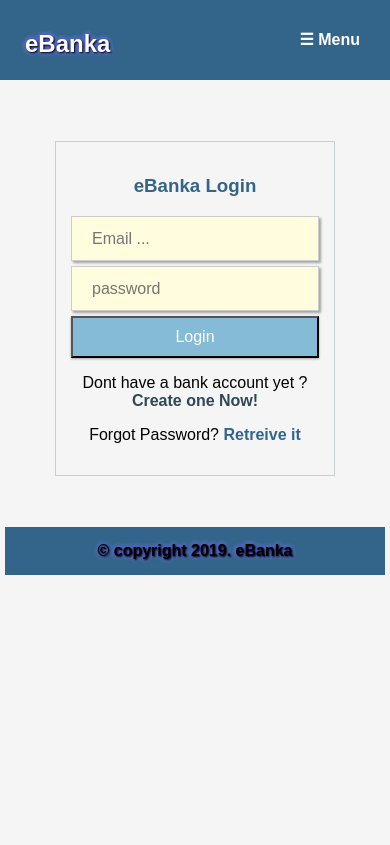
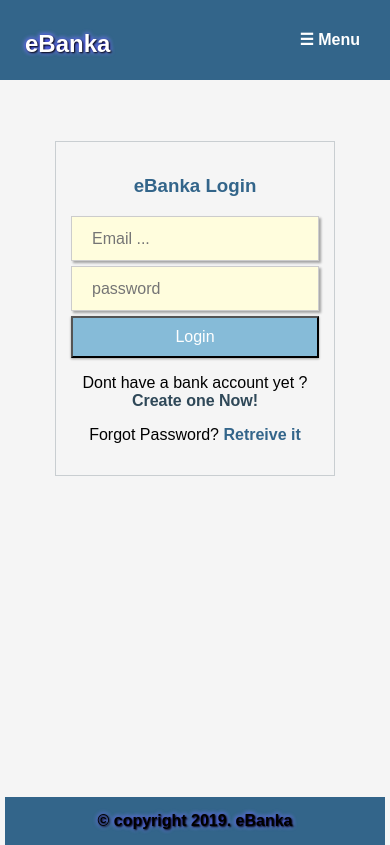
Before and after one commit to ldonjibson/Banka, a plain HTML site: page UI/login.html in a window 390 px wide. Drawn offline with Linux system fonts and the light colour scheme.

Commit message:
more modification

```diff
--- a/UI/css/responsive.css
+++ b/UI/css/responsive.css
@@ -121,3 +121,9 @@ nav ul li a:hover{
 	height: 80vh!important;
 }
 }
+
+@media only screen and (max-width: 900px){
+	.main-c {
+	height: 85vh!important;
+}
+}
```
